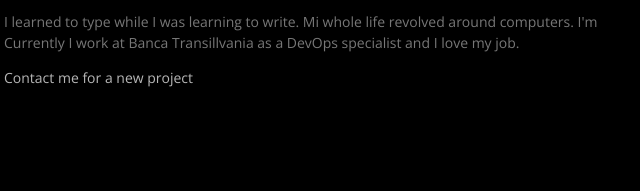
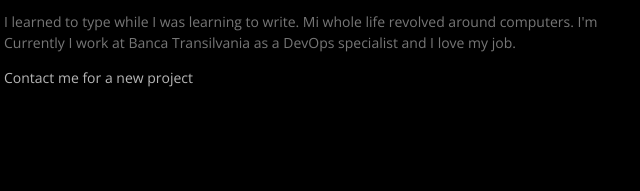
Before and after one commit to adynetro/adynetro.github.io, a plain HTML site: page index.html in a window 1280 px wide. Both pictures are taken after a click on the link "About". Shown: the part 348-539 px from the top of the page, 44-684 px from the left. Drawn offline with nearby package versions, Linux system fonts and the light colour scheme; a web font is replaced by a local one.

Commit message:
changed text

```diff
--- a/index.html
+++ b/index.html
@@ -85,7 +85,7 @@
 		<section class="content hide" id="about">
 			<h1>About</h1>
 			<h5>A little about me</h5>
-			<p>I learned to type while I was learning to write. Mi whole life revolved around computers. I'm  Currently I work at Banca Transillvania as a DevOps specialist and I love my job.</p>
+			<p>I learned to type while I was learning to write. Mi whole life revolved around computers. I'm  Currently I work at Banca Transilvania as a DevOps specialist and I love my job.</p>
 			<p><a href="#contact">Contact me for a new project</a></p>
 		</section>
 		<!-- Links Page -->
```
